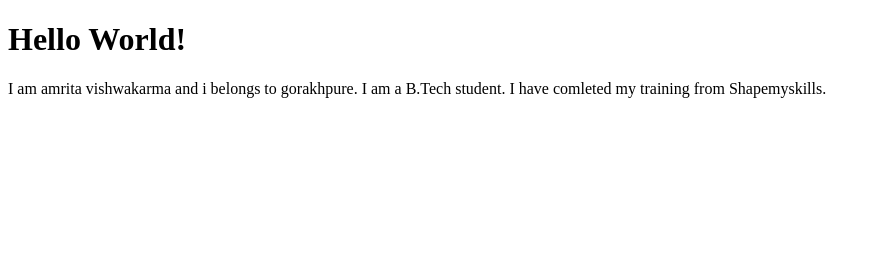
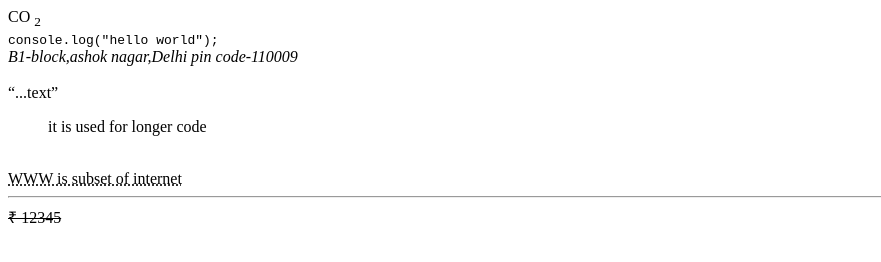
Before and after one commit to Amrita133/qspidermern, a plain HTML site: page Html/Day 1/intro.html in a window 1280 px wide. Shown: the whole page, without its empty margins (0-881 px from the left). Drawn offline with Linux system fonts and the light colour scheme.

Commit message:
third comment

```diff
--- a/Html/Day 1/intro.html
+++ b/Html/Day 1/intro.html
@@ -6,11 +6,27 @@
     <title>First WebPage</title>
 </head>
 <body>
-    <h1>Hello World!</h1>
+    <!-- <h1>Hello World!</h1>
     <p>I am amrita vishwakarma and i belongs to gorakhpure.
         I am a B.Tech student.
         I have comleted my training from Shapemyskills.
-    </p>
+    </p> -->
+     CO <sub>2</sub><br>
+
+     <code>console.log("hello world");</code><br>
+     <address>
+        B1-block,ashok nagar,Delhi
+        pin code-110009
+     </address><br>
+     <q>...text</q><br>
+     <blockquote>it is used for longer code</blockquote><br>
+     <abbr title="World Wide Web">
+        WWW is subset of internet
+        <!-- title attribute are help to show the tool tip -->
+     </abbr><br>
+     <hr>
+     <del>&#8377; 12345</del><br>
+
 
 </body>
 </html>
```
